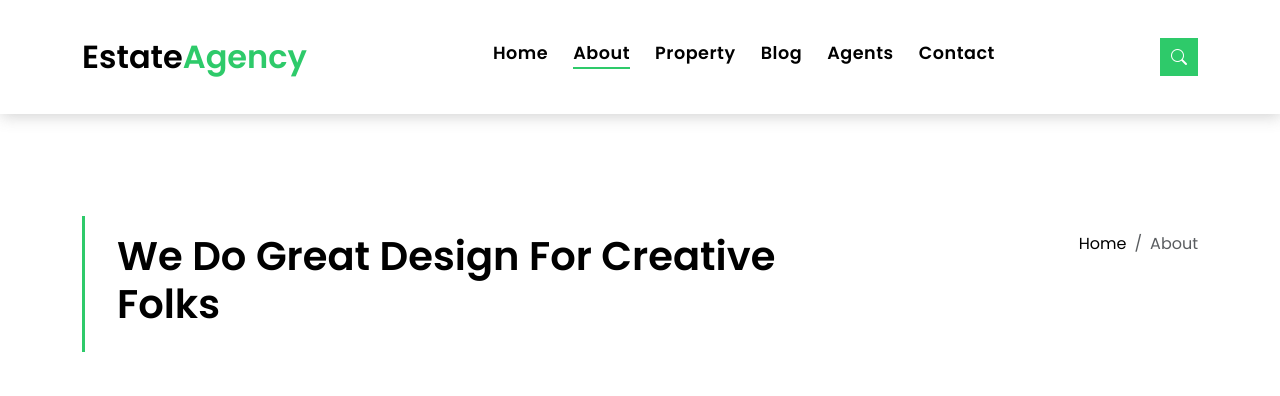
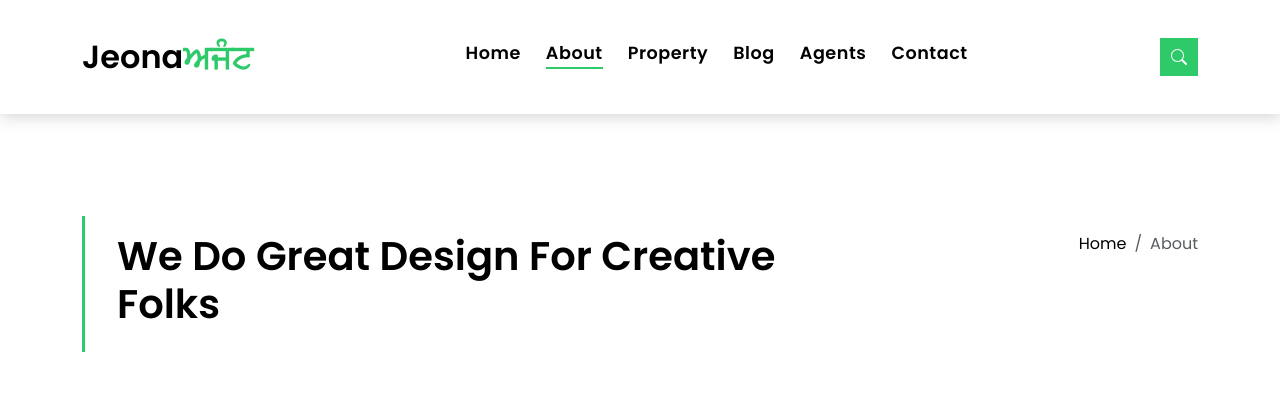
Before and after one commit to Arwinder-Singh/EstateAgency, a Django app: page /about/ in a window 1280 px wide. Shown: the top 396 px of the page. Run offline with Django 4.2, Linux system fonts and the light colour scheme; data comes from the database, SQL or seed files in the repository; some libraries are stand-ins or nearby versions.

Commit message:
Update base.html

```diff
--- a/templates/base.html
+++ b/templates/base.html
@@ -7,7 +7,7 @@
   <meta charset="utf-8">
   <meta content="width=device-width, initial-scale=1.0" name="viewport">
 
-  <title>EstateAgency Bootstrap Template - Index</title>
+  <title>Jeona ਅਜੰਟ</title>
   <meta content="" name="description">
   <meta content="" name="keywords">
 
@@ -29,13 +29,7 @@
 
 
 
-  <!-- =======================================================
-  * Template Name: EstateAgency
-  * Updated: May 30 2023 with Bootstrap v5.3.0
-  * Template URL: https://bootstrapmade.com/real-estate-agency-bootstrap-template/
-  * Author: BootstrapMade.com
-  * License: https://bootstrapmade.com/license/
-  ======================================================== -->
+
 </head>
 
 <body>
@@ -145,7 +139,7 @@
         <span></span>
         <span></span>
       </button>
-      <a class="navbar-brand text-brand" href="/">Estate<span class="color-b">Agency</span></a>
+      <a class="navbar-brand text-brand" href="/">Jeona<span class="color-b">ਅਜੰਟ</span></a>
 
       <div class="navbar-collapse collapse justify-content-center" id="navbarDefault">
         <ul class="navbar-nav">
```
